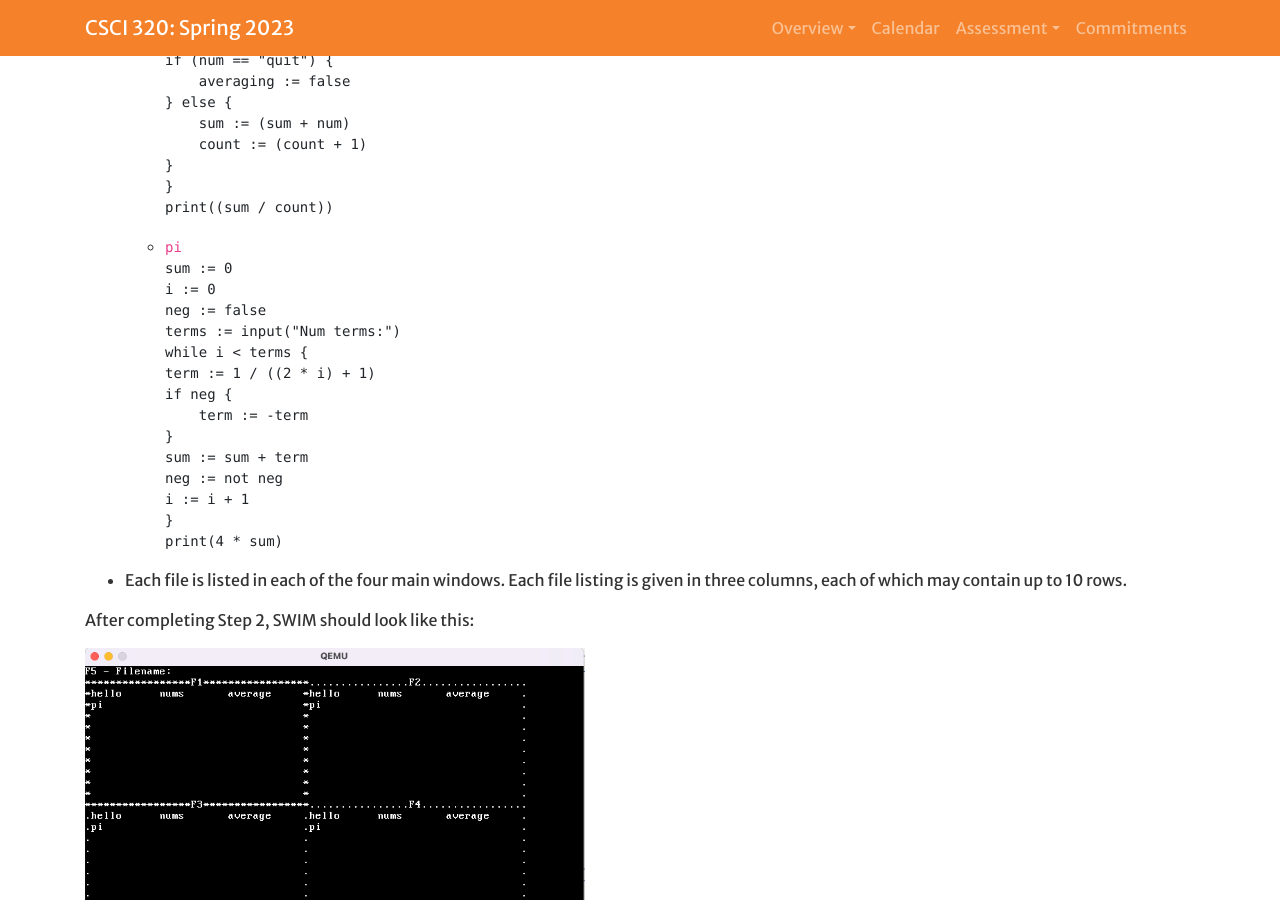
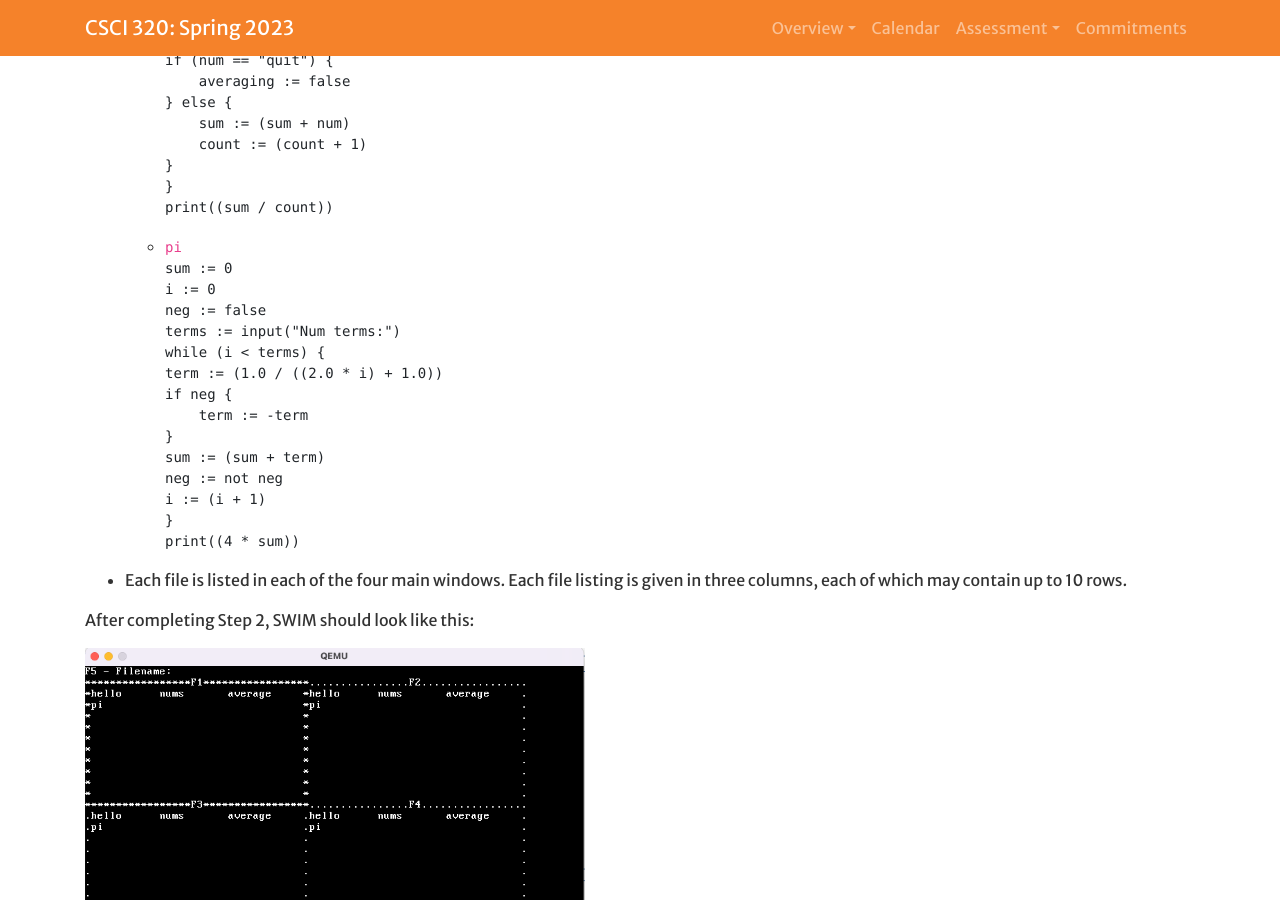
Before and after one commit to Hendrix-CS/csci320, a Jekyll site: the page built from projects/swim.md, in a window 1280 px wide and 900 px high, scrolled down 1801 px. Built offline with Jekyll 4.4.1, drawn with Linux system fonts in a browser that asks for light colours; a script that is not in the unit is left out; our own code applies the rules of GitHub Pages for plain Markdown files.

Commit message:
Updated SWIM programs.

````diff
--- a/projects/swim.md
+++ b/projects/swim.md
@@ -91,16 +91,16 @@ sum := 0
 i := 0
 neg := false
 terms := input("Num terms:")
-while i < terms {
-    term := 1 / ((2 * i) + 1)
+while (i < terms) {
+    term := (1.0 / ((2.0 * i) + 1.0))
     if neg {
         term := -term
     }
-    sum := sum + term
+    sum := (sum + term)
     neg := not neg
-    i := i + 1
+    i := (i + 1)
 }
-print(4 * sum)
+print((4 * sum))
 ```
 * Each file is listed in each of the four main windows. Each file listing is
 given in three columns, each of which may contain up to 10 rows.
````
